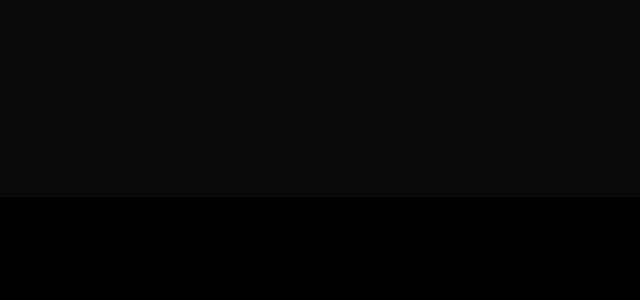
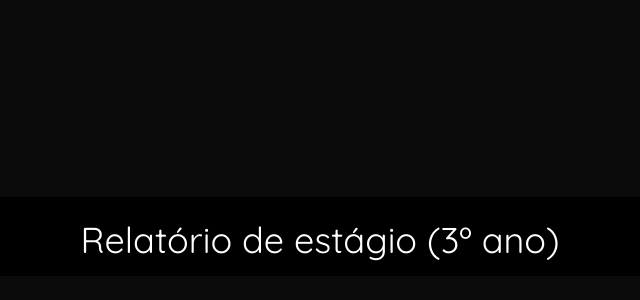
Before and after one commit to d6stiny/website, a Next.js app: page /epm/internship in a window 1280 px wide. Shown: the part 1456-1756 px from the top of the page, without its empty margins (320-960 px from the left). Before the commit the page ends 1700 px from the top, so only its background shows below. Built offline with nearby package versions, Linux system fonts and the light colour scheme.

Commit message:
feat: Add new internship report and update page layout

```diff
--- a/src/app/epm/internship/page.tsx
+++ b/src/app/epm/internship/page.tsx
@@ -10,6 +10,13 @@
         src="/relatório_estágio.pdf"
         className="mt-4 aspect-square w-full"
       />
+      <h1 className="mt-6 text-center text-4xl">
+        Relatório de estágio (3º ano)
+      </h1>
+      <iframe
+        src="/2relatório_estágio.pdf"
+        className="mt-4 aspect-square w-full"
+      />
     </>
   );
 }
```
Also changed, not shown: 1 other file (tests, documents, lock files or other folders).
